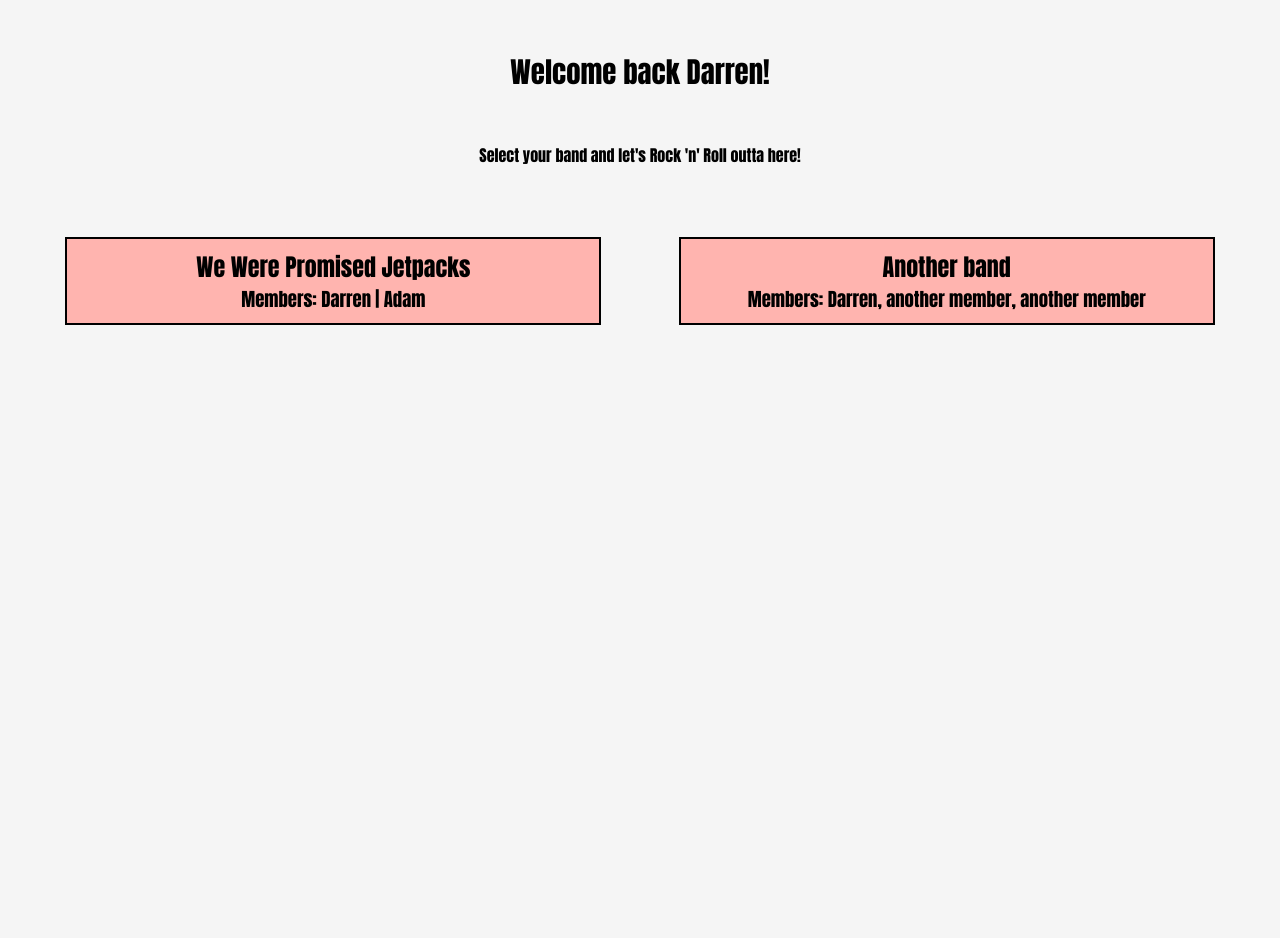
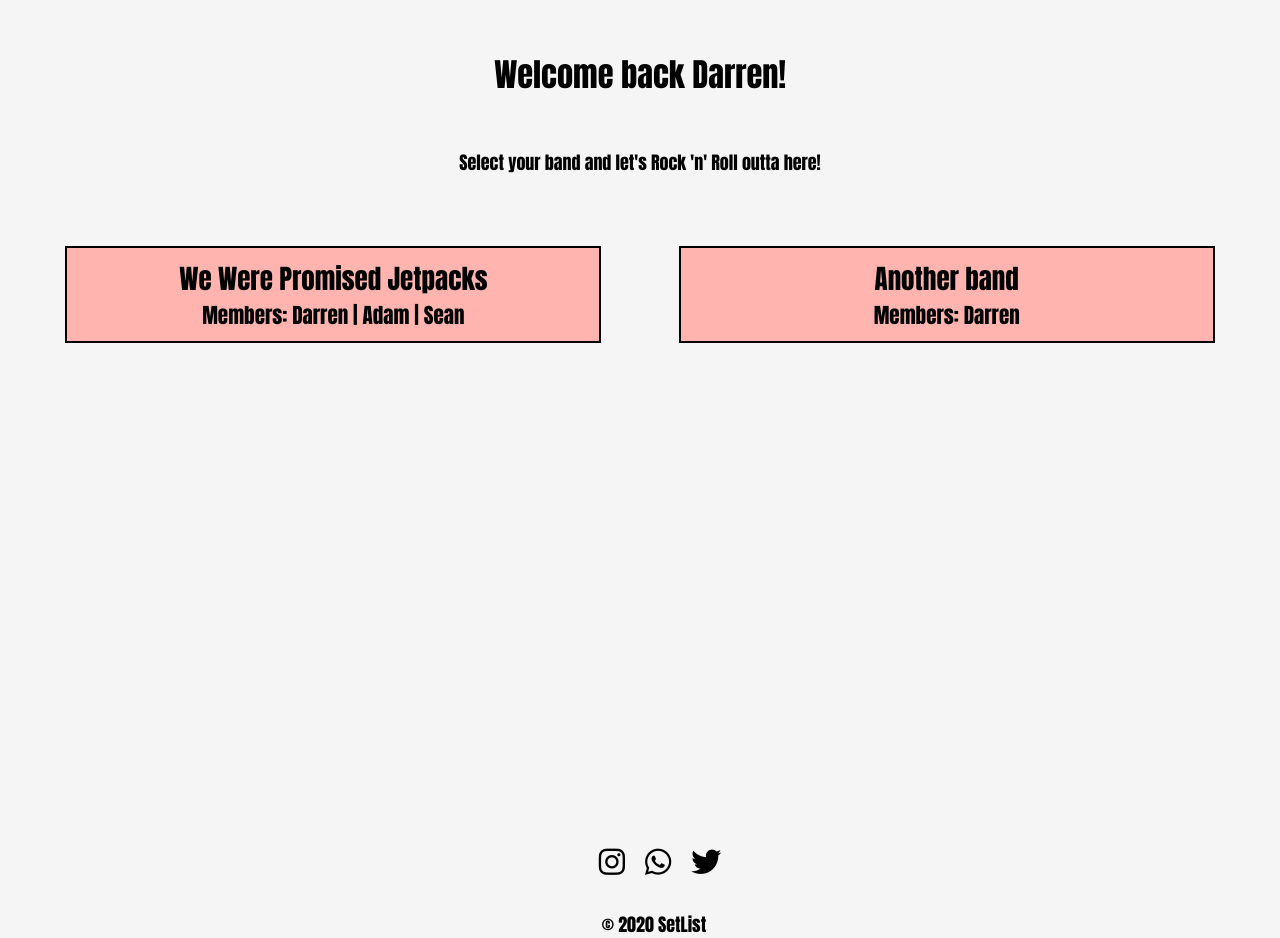
Before and after one commit to DarrenLackie/SetList, a Flask app: page / in a window 1280 px wide. Shown: the part 130-1068 px from the top of the page. Before the commit the page ends 455 px from the top, so only its background shows below. Run offline with Flask 3, Linux system fonts and the light colour scheme; some libraries are stand-ins or nearby versions.

Commit message:
styling changes, added footer, changed colours of certain links.

```diff
--- a/controllers/gig_controller.py
+++ b/controllers/gig_controller.py
@@ -4,6 +4,7 @@
 from models.setlistitem import SetListItem
 from models.song import Song
 from app import db
+# from datetime import datetime
 
 gigs_blueprint = Blueprint("gigs", __name__)
 
--- a/static/buttons.css
+++ b/static/buttons.css
@@ -15,6 +15,19 @@
     background-color: #ABC798;
 }
 
+.btn_submit_2:hover {
+  background-color: #add791;
+}
+
+.btn_submit_2 {
+  background-color: #ABC798;
+  margin-left: 13px;
+}
+
 .form-delete-btn {
   margin:0px;
 }
+
+.no-way a:hover {
+  cursor:not-allowed;
+}
--- a/static/main.css
+++ b/static/main.css
@@ -1,3 +1,19 @@
+#page-container {
+  position: relative;
+  min-height: 100vh;
+}
+
+#content-wrap {
+  padding-bottom: 2.5rem;
+}
+
+.footer {
+  position: absolute;
+  bottom: 0;
+  width: 100%;
+  height: 2.5rem
+}
+
 header img {
   height:130px;
 }
@@ -32,6 +48,7 @@
 body {
     background-color:whitesmoke;
     color: black;
+    font-size:large;
     font-family: Impact, Haettenschweiler, 'Arial Narrow Bold', sans-serif;
     margin-top: 180px;
     margin-left: 0px;
@@ -43,13 +60,6 @@
   margin-right: 8px;
   text-align: center;
 }
-
-/* .footer {
-    background-color: #ff857cfb;
-    width:100%;
-    position: sticky;
-    bottom: 0;
-} */
 
 .band-container {
     display: flex;
@@ -97,11 +107,15 @@
 }
 
 #gig-list-of-songs {
+  text-align: left;
+  font-size: 24px;
+  margin-left: 300px;
   grid-area: gig-list-of-songs;
 }
 
 #setlist-display {
   margin-top:18px;
+  font-size: 24px;
   grid-area: setlist-display
 }
 
@@ -116,3 +130,20 @@
 li {
   list-style: none;
 }
+
+.footer ul {
+  display: flex;
+  justify-content: center;
+}
+
+.footer li {
+  list-style: none;
+  text-align: center;
+  margin: 10px;
+  font-size: 30px;
+}
+
+.footer p {
+  text-align: center;
+  margin-left: 28px
+}
--- a/static/style.css
+++ b/static/style.css
@@ -32,8 +32,6 @@
     cursor: url(https://cur.cursors-4u.net/symbols/sym-1/sym57.cur), auto !important;
   }
 
-
-  /* #content {
-    border-left: 1px solid #254E70;
-    padding-left: 25px;
-  } */
+#album-names a:hover {
+  color:#ff857cd0;
+}
--- a/templates/base.jinja
+++ b/templates/base.jinja
@@ -9,6 +9,8 @@
       <title>SetList</title>
   </head>
   <body>
+    <div id="page-container">
+    <div id="content-wrap">
     <header>
         {# <nav class="skew-menu"></nav> #}
         <nav>
@@ -36,8 +38,15 @@
         {% endblock%}
       </section>
     </main>
-        {# <footer class="footer">
+    </div>
+        <footer class="footer">
+          <ul>
+            <li><a href="#"><i class="fa-brands fa-instagram instagram"></i></a></li>
+            <li><a href="#"><i class="fa-brands fa-whatsapp whatsapp"></i></a></li>
+            <li><a href="#"><i class="fa-brands fa-twitter twitter"></i></a></li>
+          </ul>
           <p>&copy; 2020 SetList</p>
-        </footer> #}
+        </footer>
+    </div>
 </body>
 </html>
--- a/templates/gigs/show_gig.jinja
+++ b/templates/gigs/show_gig.jinja
@@ -24,7 +24,7 @@
       {% endfor %}
     </details>
   {% endfor %}
-  <input class="btn_submit" type="submit" value="+">
+  <input class="btn_submit_2" type="submit" value="       +       ">
 </form>
 </div>
 <hr>
--- a/templates/index.jinja
+++ b/templates/index.jinja
@@ -8,11 +8,11 @@
     <div class="band-container">
         <div class ="band">
             <h2><a href="/gigs">We Were Promised Jetpacks</a></h2>
-            <h3>Members:<a href="#"> Darren</a> | <a href="#" id="no-user">Adam</a></h3>
+            <h3>Members:<a href="#"> Darren</a> | Adam | Sean</h3>
         </div>
         <div class="band">
             <h2><a href="#">Another band</a></h2>
-            <h3>Members: Darren, another member, another member</h3>
+            <h3>Members: <a href='#'> Darren</a></h3>
         </div>
     </div>
 
```
